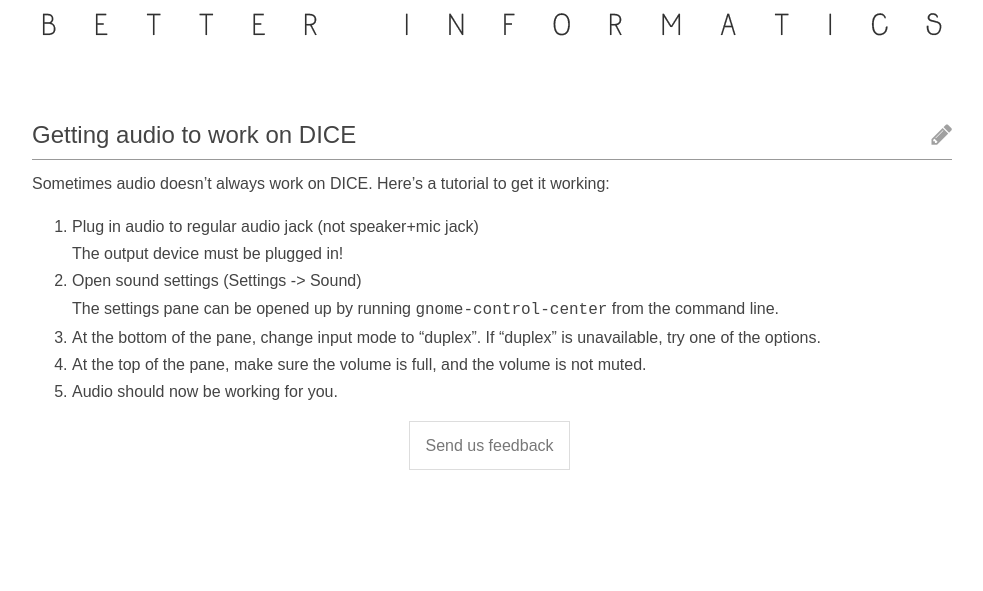
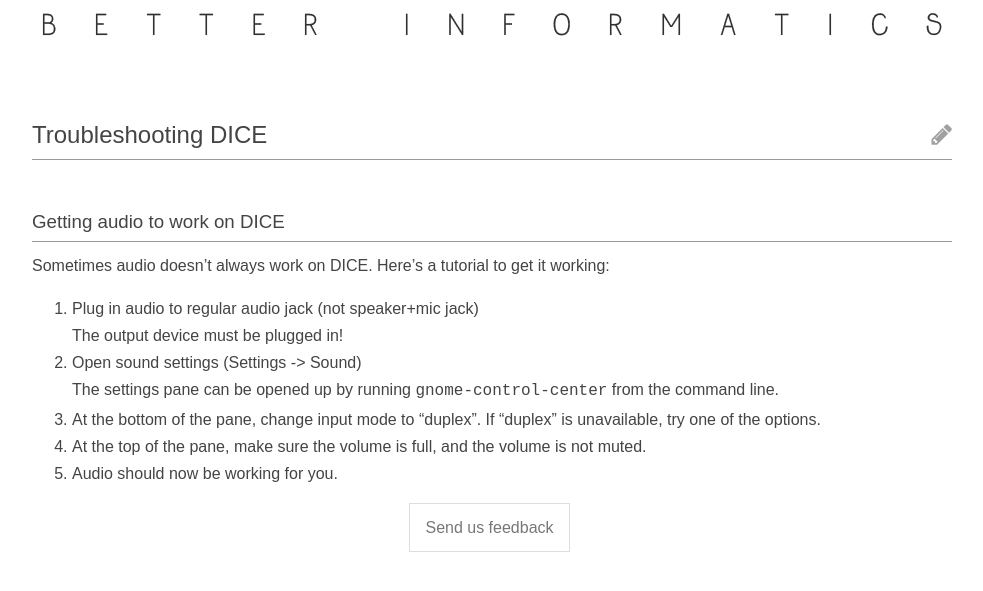
Before and after one commit to compsoc-edinburgh/betterinformatics, a Jekyll site: the page built from resources/dice.md, in a window 1280 px wide. Shown: the top 591 px of the page, without its empty margins (148-1131 px from the left). Built offline with Jekyll 4.4.1, drawn with Linux system fonts in a browser that asks for light colours.

Commit message:
Update and rename audio.md to dice.md

```diff
--- a/resources/audio.md
+++ b/resources/dice.md
@@ -1,7 +1,9 @@
 ---
-title: Getting audio to work on DICE
+title: Troubleshooting DICE
 layout: page
 ---
+
+### Getting audio to work on DICE
 
 Sometimes audio doesn't always work on DICE. Here's a tutorial to get it working:
 
```
